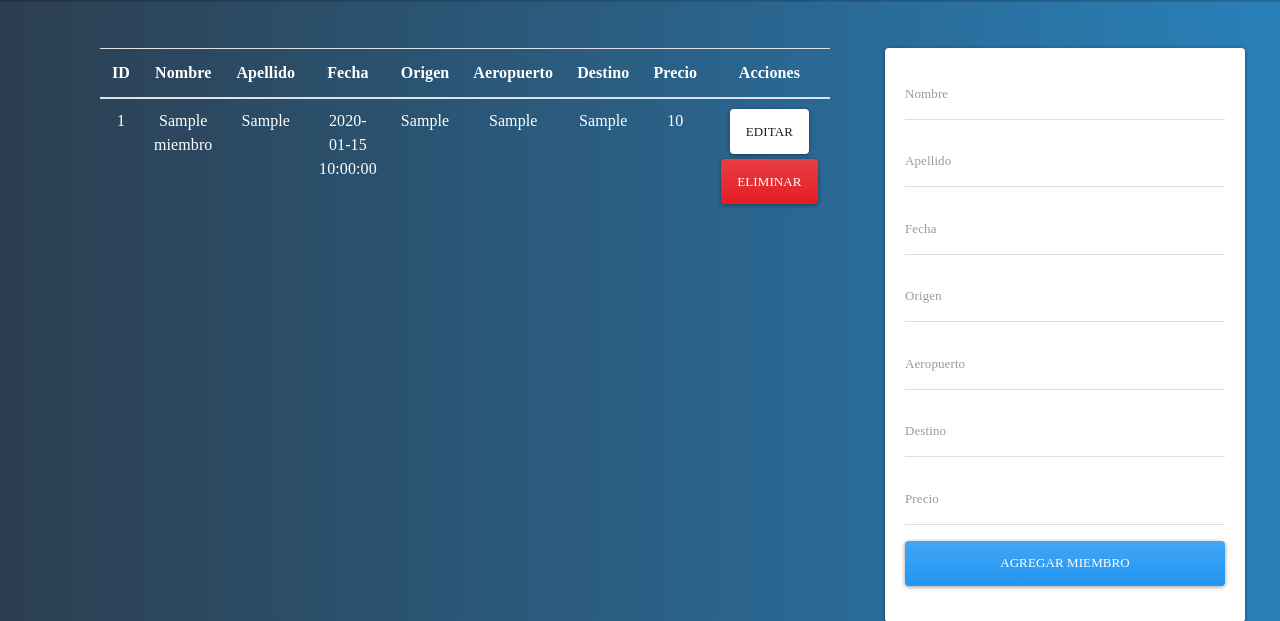
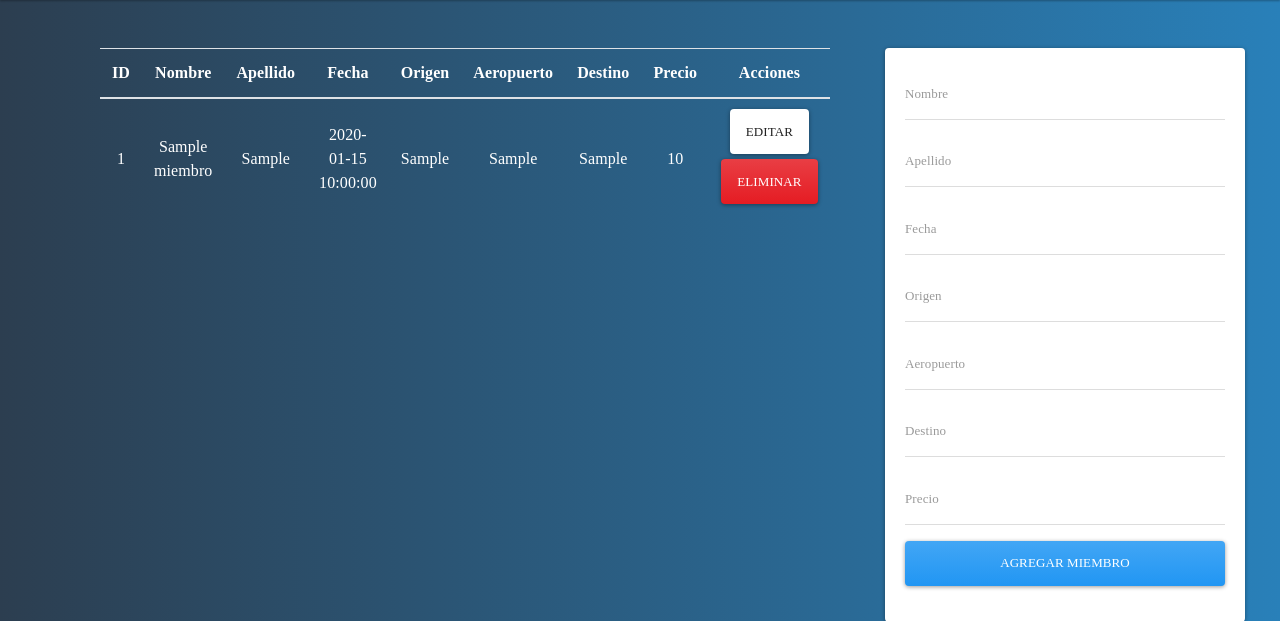
Before and after one commit to GonJurado/SO-G03, a Flask app: page / in a window 1280 px wide. Shown: the part 95-716 px from the top of the page. Run offline with Flask 3, Linux system fonts and the light colour scheme; tables that the repository leaves empty or names only in its code hold one stand-in row (values such as "Sample post"); some libraries are stand-ins or nearby versions.

Commit message:
Update main.css

```diff
--- a/flask-contacts-app/static/css/main.css
+++ b/flask-contacts-app/static/css/main.css
@@ -22,6 +22,7 @@ body {
   font-size: 16px;
   text-align: center;
   line-height: 1.5;
+  vertical-align: middle;
 }
 .table td{
   padding-top: 10px;
```
